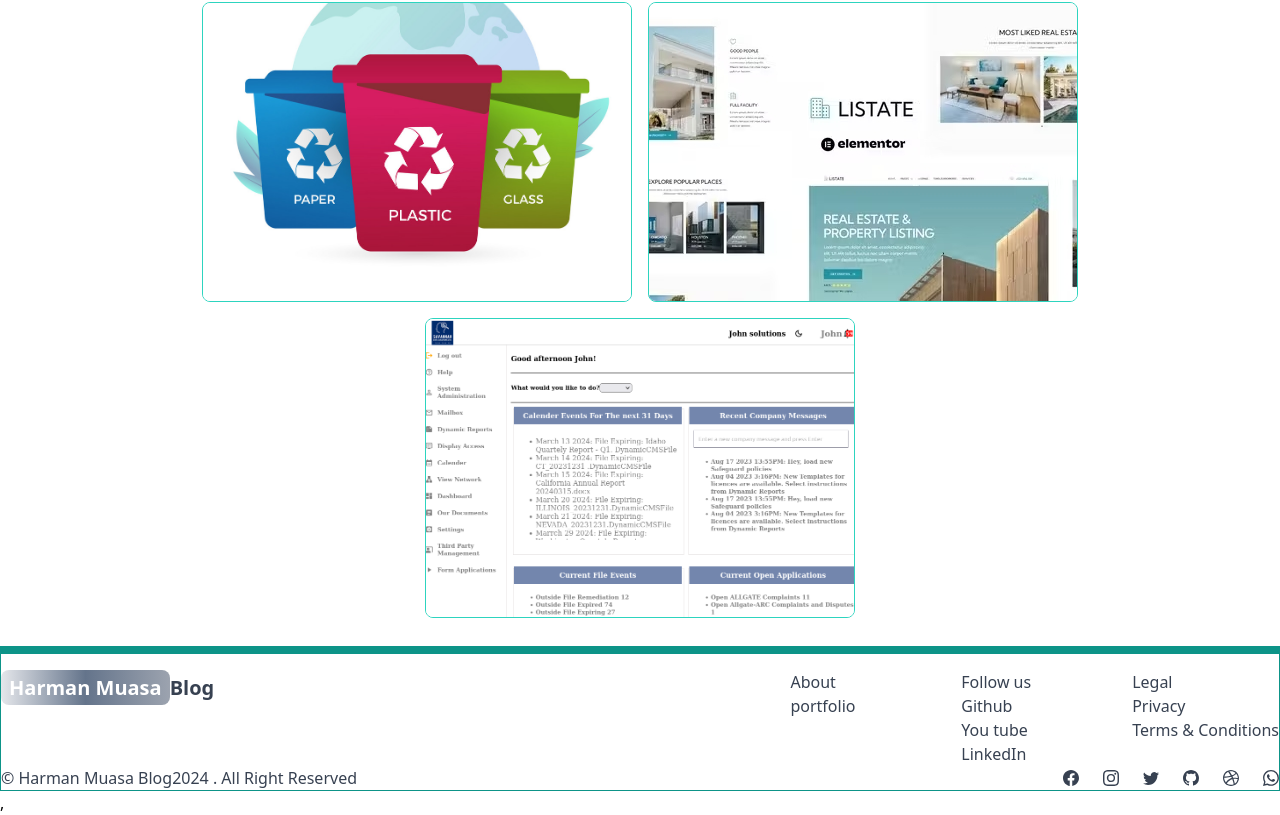
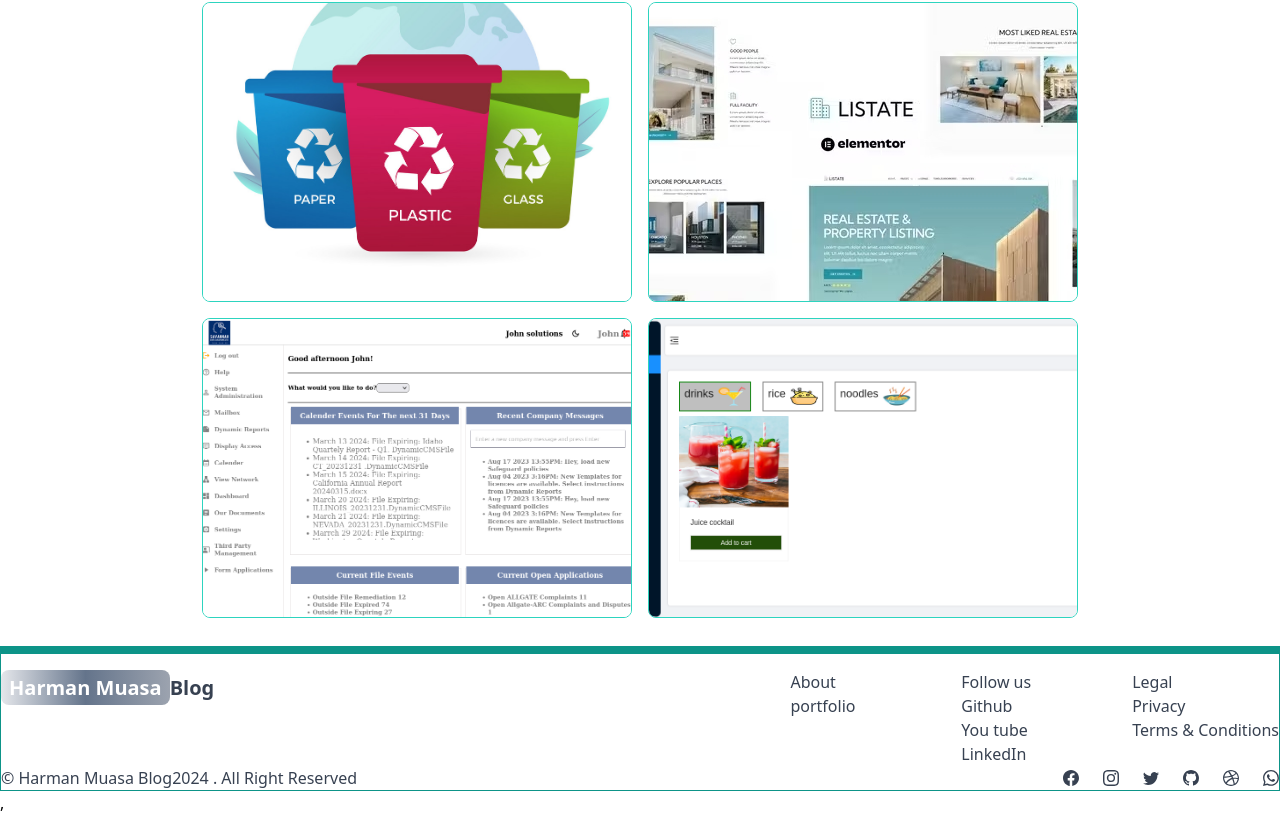
Before and after one commit to Muasa-harman/blog-app-mern-stack, a React (Vite) app in the folder client/: page /myprojects in a window 1280 px wide. Shown: the part 782-1597 px from the top of the page. Built offline with nearby package versions, Linux system fonts and the light colour scheme.

Commit message:
deployment

```diff
--- a/client/src/pages/ProjectsPage.jsx
+++ b/client/src/pages/ProjectsPage.jsx
@@ -7,6 +7,7 @@ import Property from "../assets/Listing.jpg"
 import Delivery from "../assets/landing.png"
 import Waste from "../assets/waste.jpg"
 import Dashboard from "../assets/Dashboard.png"
+import POS from "../assets/POS.png"
 
 const ProjectsPage = () => {
   return (
@@ -22,6 +23,7 @@ const ProjectsPage = () => {
                 <ProjectCard title={"Waste Management System comming soon!!"}  image={Waste}/>
                 <ProjectCard title={"Work in Progress"}  image={Property}/>
                 <ProjectCard title={"Data Dashboard"}  image={Dashboard} link={"https://savanna-test-beta.vercel.app/"}/>
+                <ProjectCard title={"POS System"}  image={POS} link={"https://savanna-test-beta.vercel.app/"}/>
             </div>
             {/* <Link to={'/search'} className="text-lg text-teal-500 hover:underline text-center">View all posts</Link> */}
             </div>
```
Also changed, not shown: client/src/assets/POS.png (added).
